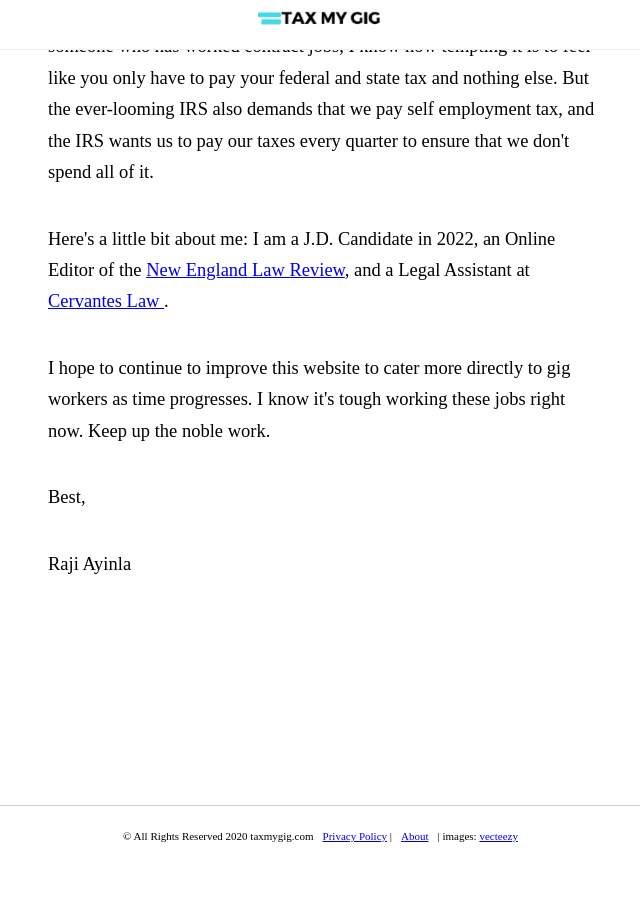
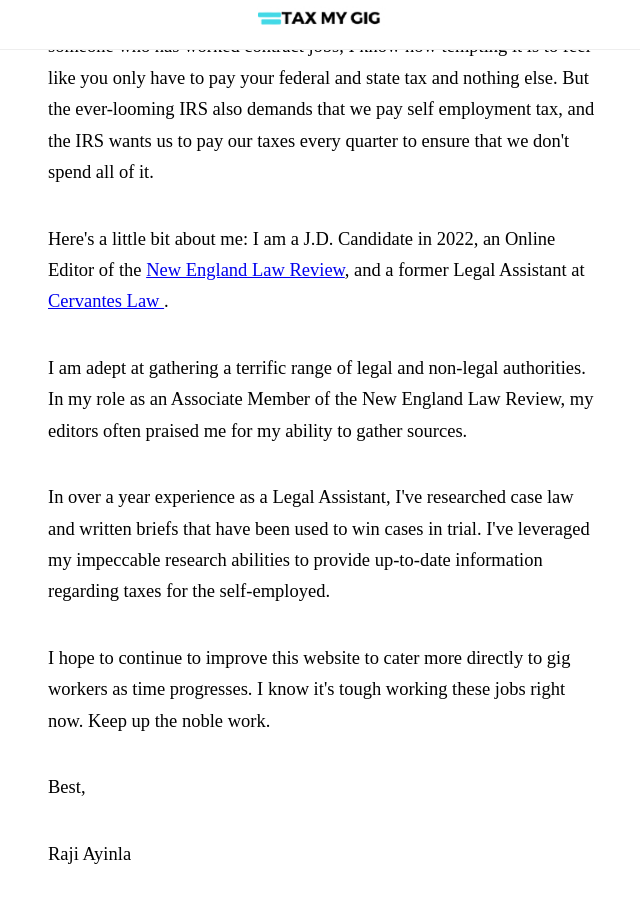
Before and after one commit to oblivionreb/oblivionreb.github.io, a Jekyll site: the page built from about.html, in a window 1280 px wide and 900 px high, scrolled down 549 px. Shown: the whole window, without its empty margins (322-962 px from the left). Built offline with Jekyll 4.4.1, drawn with Linux system fonts in a browser that asks for light colours; nearby versions of some CDN libraries; before the commit the page ends 1413 px from its top, so only the background shows below that.

Commit message:
Update about.html

```diff
--- a/about.html
+++ b/about.html
@@ -52,8 +52,9 @@
 
 <p>I built this website to make those entering the gig economy realize that there are a lot of taxes that have to be paid once you enter this space. As someone who has worked contract jobs, I know how tempting it is to feel like you only have to pay your federal and state tax and nothing else. But the ever-looming IRS also demands that we pay self employment tax, and the IRS wants us to pay our taxes every quarter to ensure that we don't spend all of it.</p>
 
-<p>Here's a little bit about me: I am a J.D. Candidate in 2022, an Online Editor of the <a href="https://www.newenglrev.com/"> New England Law Review</a>, and a Legal Assistant at <a href="http://ccervanteslaw.com/"> Cervantes Law </a>.</p>
-
+<p>Here's a little bit about me: I am a J.D. Candidate in 2022, an Online Editor of the <a href="https://www.newenglrev.com/"> New England Law Review</a>, and a former Legal Assistant at <a href="http://ccervanteslaw.com/"> Cervantes Law </a>.</p>
+<p> I am adept at gathering a terrific range of legal and non-legal authorities. In my role as an Associate Member of the New England Law Review, my editors often praised me for my ability to gather sources.</p>
+<p>In over a year experience as a Legal Assistant, I've researched case law and written briefs that have been used to win cases in trial. I've leveraged my impeccable research abilities to provide up-to-date information regarding taxes for the self-employed.</p>
 <p>I hope to continue to improve this website to cater more directly to gig workers as time progresses. I know it's tough working these jobs right now. Keep up the noble work.</p>
 
 <p>Best,</p>
```
